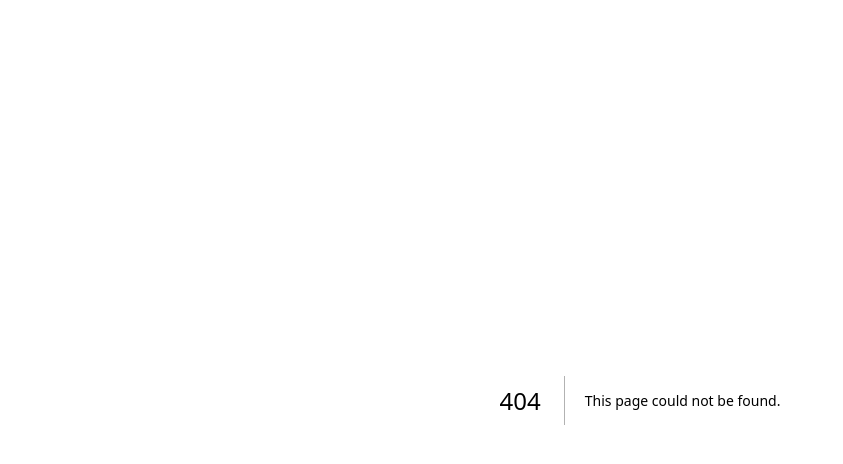
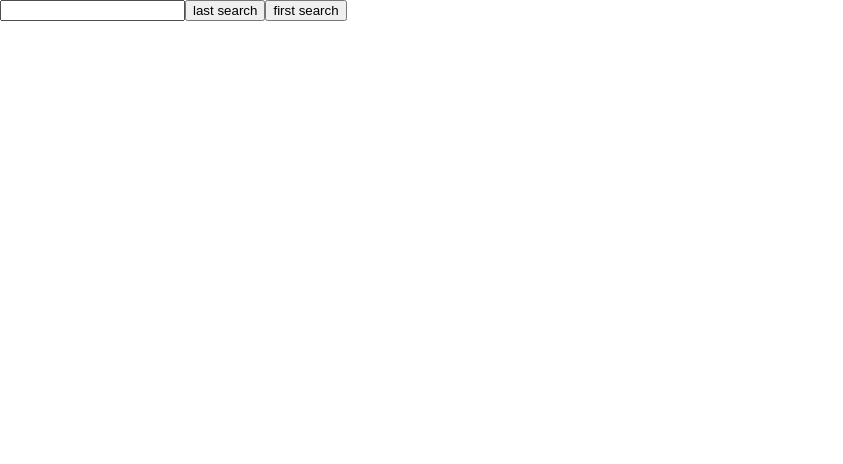
Before and after one commit to applemango/kanji-puzzle, a Next.js app: page /search in a window 1280 px wide. Before the commit this address had no page. Shown: the top 464 px of the page, without its empty margins (0-843 px from the left). Built offline with nearby package versions, Linux system fonts and the light colour scheme.

Commit message:
add search

```diff
--- a/pages/index.tsx
+++ b/pages/index.tsx
@@ -6,6 +6,8 @@ export default function Home() {
     <br />
     <Link href="/create/find">create</Link>
     <br />
+    <Link href="/search">search</Link>
+    <br />
     <Link href="/create/find?data=H4sIAAAAAAAAA41Sy2rEMAz8mrln87J0lB3nPxb2XmgLbf--kpwl0abQQAKyR9KMPELK6Ptv_THIrUNfNPxpx7GdHvfPe7vAZMmoE2QBd6gjcgVn1BlcIMWgrNCAShACdRbwDcQG8QRaURmiN8XLC1hQE8RbaXOntGTSjwziEexVNFhPo9Dy7A070OLJ_AxWh_R4s8ImVWZTKJ3xHimUVNIhR7mS8Wo5q8gmY7bYoOIyNLkie0NLXj2YkX1SIz1O4QPKauU6y1ZFpqTNlbMH2lM28Tl5FZlUe8PZIbKhcruRjWJaGsvX2_vj4x9_dkUno3bo5NjxqV6sexnxooc7dDIzcEVXQ8NobzDzss87dDI8cEXnQ8O4AuF5L-9CqIpLERTG7QgN45ocrfxzX9LyC3Qk14LvAwAA">example</Link>
   </div>
 }
--- /dev/null
+++ b/pages/search.tsx
@@ -0,0 +1,34 @@
+import { kanji } from "@/lib/kanji"
+import { useEffect, useState } from "react"
+
+const Search = () => {
+    const [query, setQuery] = useState("")
+    const [result, setResult] = useState<Array<string>>([])
+    return <div>
+        <div>
+            <input type="text" value={query} onChange={(e: any)=> {
+                setQuery(e.target.value)
+            }}/>
+            <button onClick={()=> {
+                setResult(kanji.filter((k: string, i: number)=> {
+                    if(k[1] == query)
+                        return true
+                    return false
+                }))
+            }}>last search</button>
+            <button onClick={()=> {
+                setResult(kanji.filter((k: string, i: number)=> {
+                    if(k[0] == query)
+                        return true
+                    return false
+                }))
+            }}>first search</button>
+        </div>
+        <div>
+            {result.map((result: string, i: number)=> <div key={i}>
+                {result}
+            </div>)}
+        </div>
+    </div>
+}
+export default Search
```
